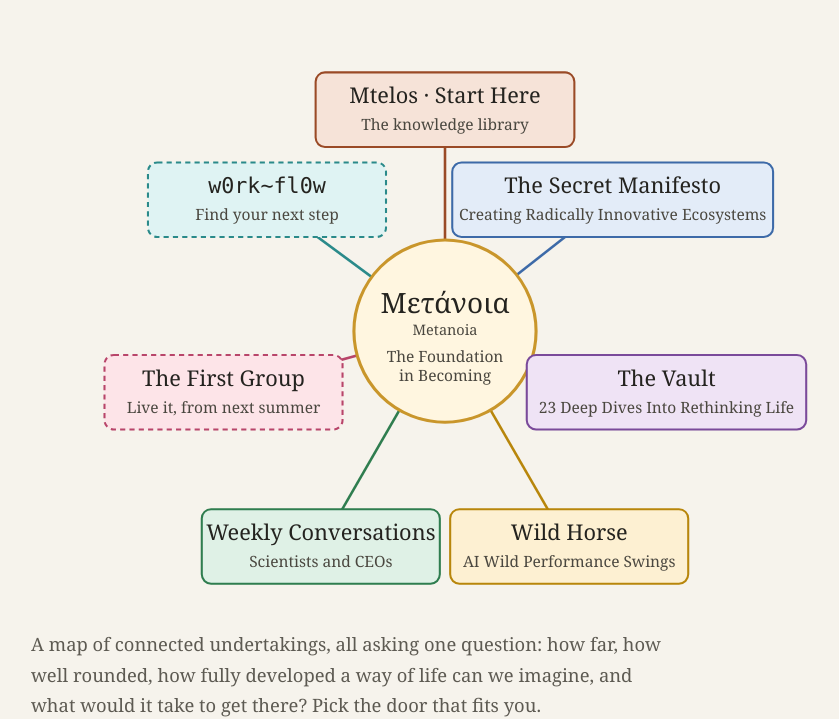
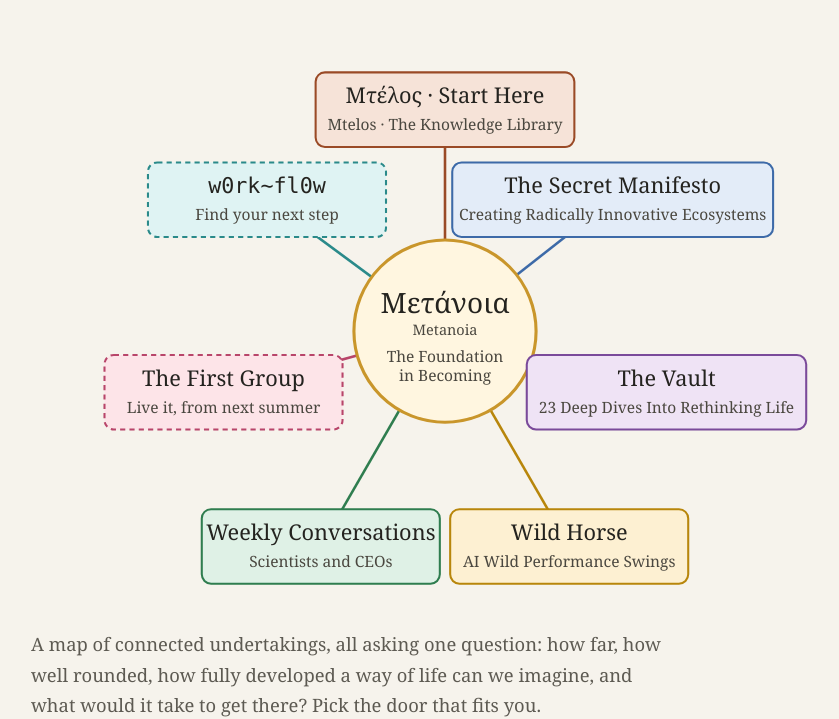
Before and after one commit to kingsleychenda/kingsleychenda.github.io, a plain HTML site: page index.html in a window 1280 px wide. Shown: the part 92-811 px from the top of the page, without its empty margins (195-1034 px from the left). Drawn offline with Linux system fonts and the light colour scheme.

Commit message:
Publish metanoia-hub.github.io

```diff
--- a/index.html
+++ b/index.html
@@ -49,7 +49,7 @@ footer a{color:var(--soft)}
 <text x="400" y="320" text-anchor="middle" font-size="15" fill="#4a473f">The Foundation</text>
 <text x="400" y="338" text-anchor="middle" font-size="15" fill="#4a473f">in Becoming</text>
 <g text-anchor="middle">
-<a href="mtelos/"><rect x="275" y="40" width="250" height="72" rx="9" fill="#f6e3d8" stroke="#9a4a26" stroke-width="2"/><text x="400" y="70" font-size="21" fill="#24231f">Mtelos · Start Here</text><text x="400" y="96" font-size="15" fill="#4a473f">The knowledge library</text></a>
+<a href="mtelos/"><rect x="275" y="40" width="250" height="72" rx="9" fill="#f6e3d8" stroke="#9a4a26" stroke-width="2"/><text x="400" y="70" font-size="21" fill="#24231f">Mτέλος · Start Here</text><text x="400" y="96" font-size="15" fill="#4a473f">Mtelos · The Knowledge Library</text></a>
 <a href="https://ma-om.windsofchange.world/"><rect x="407" y="127" width="310" height="72" rx="9" fill="#e3ecf8" stroke="#3d6aa8" stroke-width="2"/><text x="562" y="157" font-size="21" fill="#24231f">The Secret Manifesto</text><text x="562" y="183" font-size="15" fill="#4a473f">Creating Radically Innovative Ecosystems</text></a>
 <a href="https://thevault.windsofchange.world/"><rect x="479" y="313" width="270" height="72" rx="9" fill="#efe3f5" stroke="#7a4a9a" stroke-width="2"/><text x="614" y="343" font-size="21" fill="#24231f">The Vault</text><text x="614" y="369" font-size="15" fill="#4a473f">23 Deep Dives Into Rethinking Life</text></a>
 <a href="https://github.com/metanoia-hub/wild-horse"><rect x="405" y="462" width="230" height="72" rx="9" fill="#fdf0d2" stroke="#b8860b" stroke-width="2"/><text x="520" y="492" font-size="21" fill="#24231f">Wild Horse</text><text x="520" y="518" font-size="15" fill="#4a473f">AI Wild Performance Swings</text></a>
```
